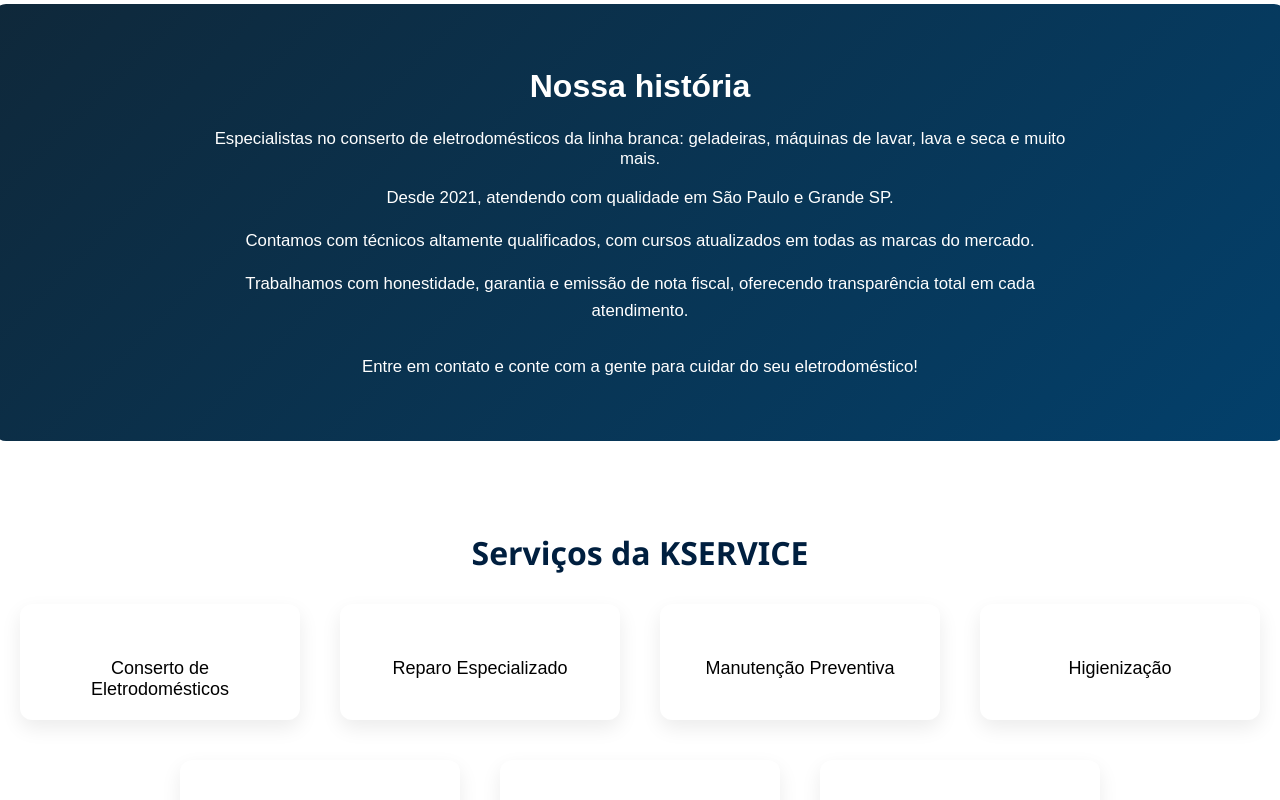
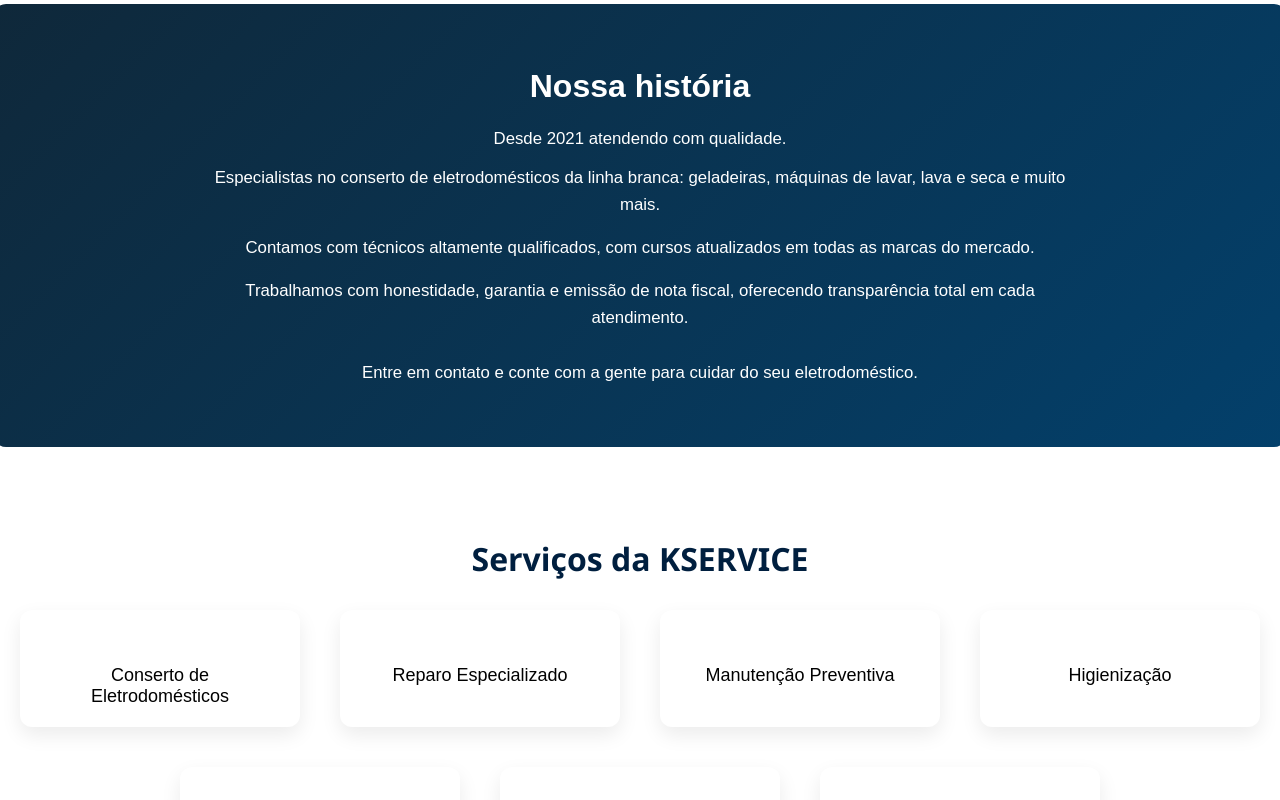
Before and after one commit to Jhonatasdevup/kservice, a Next.js app: page / in a window 1280 px wide. Shown: the part 900-1700 px from the top of the page. Built offline with nearby package versions, Linux system fonts and the light colour scheme; some icons are missing.

Commit message:
Atualização do projeto com novas alterações

```diff
--- a/src/app/PoliticadePrivacidade/page.tsx
+++ b/src/app/PoliticadePrivacidade/page.tsx
@@ -9,7 +9,7 @@
       <h1 className={styles.h1}>Política de Privacidade</h1>
 
       <p className={styles.p}>
-        A sua privacidade é importante para nós. É política do KSERVICE Assistência Técnica respeitar a sua privacidade em relação a qualquer informação sua que possamos coletar no site KSERVICE Assistência Técnica, e outros sites que possuímos e operamos.
+        A sua privacidade é importante para nós. É política da KSERVICE Assistência Técnica respeitar a sua privacidade em relação a qualquer informação sua que possamos coletar no site KSERVICE Assistência Técnica, e outros sites que possuímos e operamos.
       </p>
 
       <p className={styles.p}>
--- a/src/components/About/index.tsx
+++ b/src/components/About/index.tsx
@@ -10,11 +10,11 @@
         <h2 className={styles.title}>Nossa história</h2>
 
         <p className={styles.subtitle}>
-          Especialistas no conserto de eletrodomésticos da linha branca: geladeiras, máquinas de lavar, lava e seca e muito mais.
+          Desde 2021 atendendo com qualidade.
         </p>
 
         <p className={styles.text}>
-          Desde 2021, atendendo com qualidade em São Paulo e Grande SP.
+        Especialistas no conserto de eletrodomésticos da linha branca: geladeiras, máquinas de lavar, lava e seca e muito mais.
         </p>
 
         <p className={styles.text}>
@@ -26,7 +26,7 @@
         </p>
 
         <p className={styles.finalCall}>
-          Entre em contato e conte com a gente para cuidar do seu eletrodoméstico!
+          Entre em contato e conte com a gente para cuidar do seu eletrodoméstico.
         </p>
       </Container>
     </section>
--- a/src/components/DevicesServiced/index.tsx
+++ b/src/components/DevicesServiced/index.tsx
@@ -42,8 +42,8 @@
       <h1 className={styles.title}>
         Consertamos seus eletrodomésticos com{' '}
         <span className={styles.highlight}>rapidez</span>,{' '}
-        <span className={styles.highlight}>garantia</span> e total{' '}
-        <span className={styles.highlight}>confiança</span>!
+        <span className={styles.highlight}>garantia</span> e total {' '}
+        <span className={styles.highlight}> confiança</span>.
       </h1>
       <div className={styles.divServiceMain}>
         {data.map((val, i) => (
--- a/src/components/Footer/index.tsx
+++ b/src/components/Footer/index.tsx
@@ -48,7 +48,7 @@
             </li>
             <li>
               <MailOutlineIcon fontSize="small" />
-              kserviceadm2021@gmail.com
+              kservicecontato.adm@gmail.com
             </li>
             <li>
               <LocationOnIcon fontSize="small" /> São Paulo - SP
--- a/src/components/Header/Social/index.tsx
+++ b/src/components/Header/Social/index.tsx
@@ -14,7 +14,7 @@
         </a>
       </li>
       <li className={styles.icon}>
-      <a href="mailto:kserviceadm2021@gmail.com">
+      <a href="mailto:kservicecontato.adm@gmail.com">
         <MailOutlineIcon className={styles.email} />
       </a>
       </li>
```
